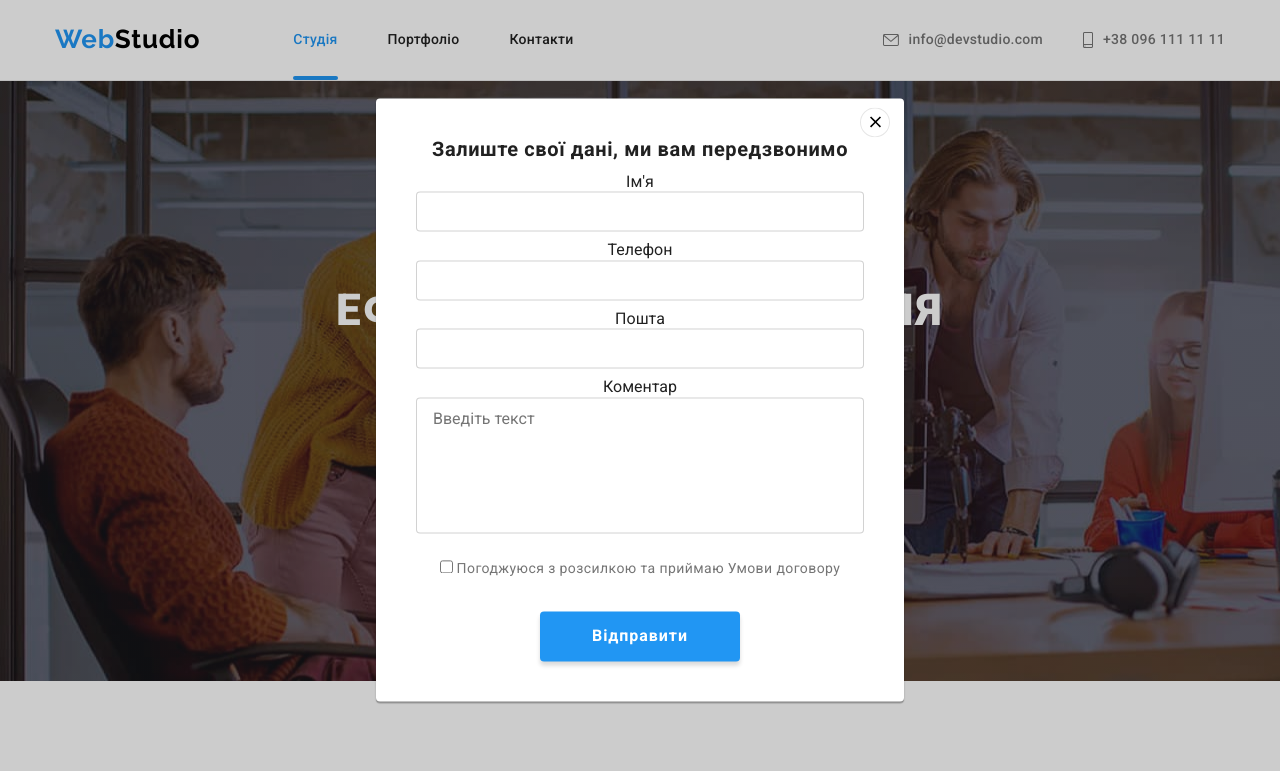
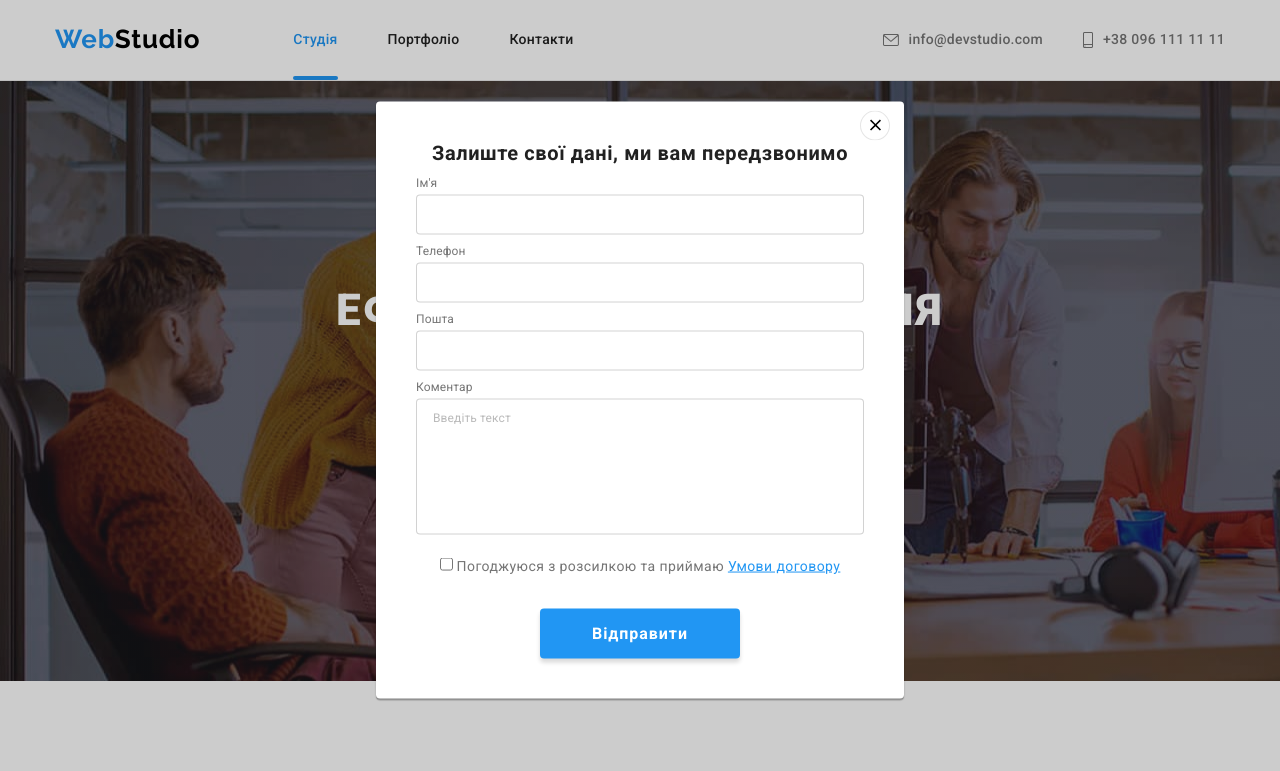
Before and after one commit to kruttko/goit-markup-hw-06, a plain HTML site: page index.html in a window 1280 px wide. Shown: the top 771 px of the page. Drawn offline with nearby package versions, Linux system fonts and the light colour scheme.

Commit message:
small styling fixes for hm6

```diff
--- a/css/styles.css
+++ b/css/styles.css
@@ -476,7 +476,7 @@ header .logo {
     color: var(--primary-text-color-theme-light);
 }
 
-.modal-form {
+.form-field {
     display: flex;
     flex-direction: column;
 }
@@ -491,6 +491,17 @@ header .logo {
     border-radius: 4px;
 }
 
+.form-field label {
+    margin-bottom: 4px;
+    text-align: left;
+
+    font-family: inherit;
+    font-size: 12px;
+    line-height: 1.16;
+    letter-spacing: 0.01em;
+    color: var(--secondary-text-color-theme-light);
+}
+
 .form-field textarea {
     resize: none;
     width: 100%;
@@ -499,6 +510,14 @@ header .logo {
 
     border: 1px solid rgba(33, 33, 33, 0.2);
     border-radius: 4px;
+}
+
+.form-field textarea::placeholder {
+    font-family: inherit;
+    font-size: 12px;
+    line-height: 1.16;
+    letter-spacing: 0.01em;
+    color: rgba(117, 117, 117, 0.5);
 }
 
 .form-agreement {
@@ -511,6 +530,10 @@ header .logo {
     line-height: 1.71;
     letter-spacing: 0.03em;
     color: var(--secondary-text-color-theme-light);
+}
+
+.form-agreement-link {
+    color: var(--accent-color);
 }
 
 .modal-submit-button {
--- a/index.html
+++ b/index.html
@@ -84,7 +84,8 @@
 
                 <div class="form-agreement">
                   <input id="form-agreement" type="checkbox" name="agreement">
-                  <label for="form-agreement">Погоджуюся з розсилкою та приймаю Умови договору</label>
+                  <label for="form-agreement">Погоджуюся з розсилкою та приймаю
+                    <a class="form-agreement-link" href="#">Умови договору</a></label>
                 </div>
 
                 <button class="modal-submit-button button" type="submit">
```
